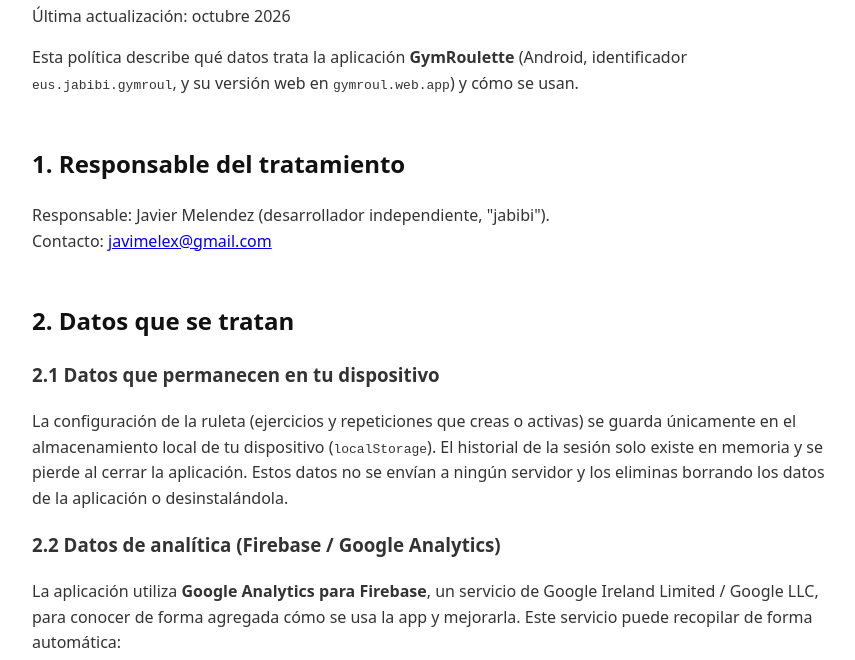
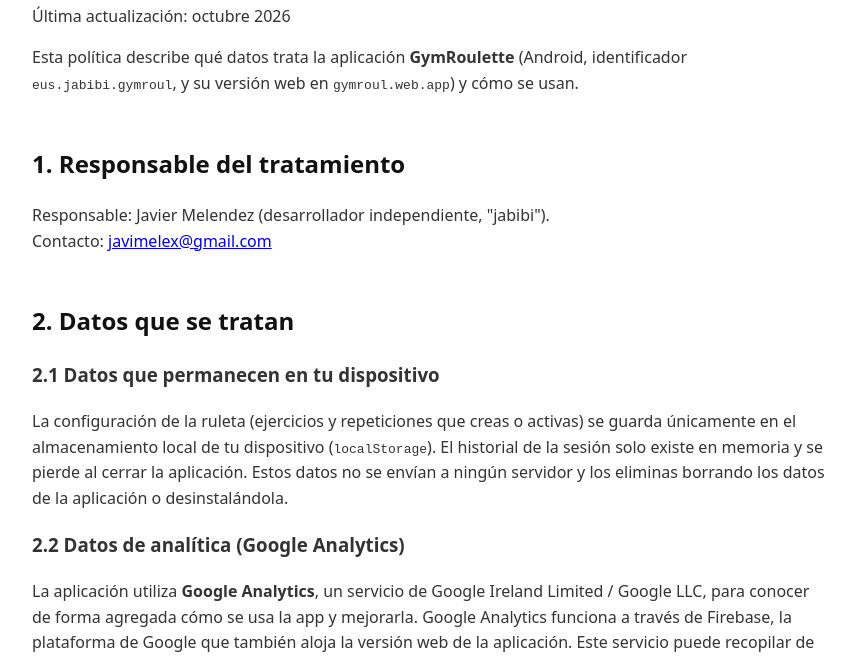
Before and after one commit to jabibi/gymroul, a website: page public/privacy.html in a window 1280 px wide. Shown: the part 109-769 px from the top of the page, without its empty margins (208-1063 px from the left). Drawn offline with Linux system fonts and the light colour scheme.

Commit message:
[IMP] Aclarar en la política que Google Analytics funciona a través de Firebase
El apartado de analítica se titula y se describe como Google Analytics,
más fácil de entender para el usuario, e indica en una frase que
funciona a través de Firebase, la plataforma de Google que también
aloja la versión web. Se mantienen los enlaces y las referencias a la
retención configurada en Firebase.

```diff
--- a/public/privacy.html
+++ b/public/privacy.html
@@ -29,8 +29,8 @@
     <h3>2.1 Datos que permanecen en tu dispositivo</h3>
     <p>La configuración de la ruleta (ejercicios y repeticiones que creas o activas) se guarda únicamente en el almacenamiento local de tu dispositivo (<code>localStorage</code>). El historial de la sesión solo existe en memoria y se pierde al cerrar la aplicación. Estos datos no se envían a ningún servidor y los eliminas borrando los datos de la aplicación o desinstalándola.</p>
 
-    <h3>2.2 Datos de analítica (Firebase / Google Analytics)</h3>
-    <p>La aplicación utiliza <strong>Google Analytics para Firebase</strong>, un servicio de Google Ireland Limited / Google LLC, para conocer de forma agregada cómo se usa la app y mejorarla. Este servicio puede recopilar de forma automática:</p>
+    <h3>2.2 Datos de analítica (Google Analytics)</h3>
+    <p>La aplicación utiliza <strong>Google Analytics</strong>, un servicio de Google Ireland Limited / Google LLC, para conocer de forma agregada cómo se usa la app y mejorarla. Google Analytics funciona a través de Firebase, la plataforma de Google que también aloja la versión web de la aplicación. Este servicio puede recopilar de forma automática:</p>
     <table>
         <thead>
             <tr><th>Dato</th><th>Finalidad</th></tr>
```
